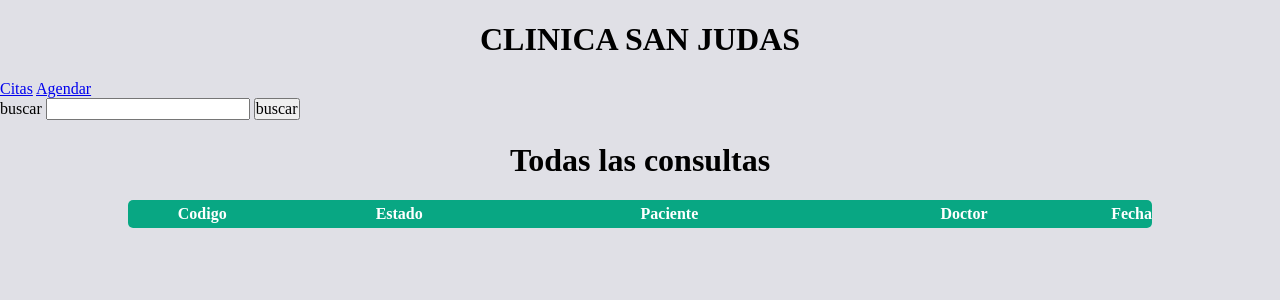
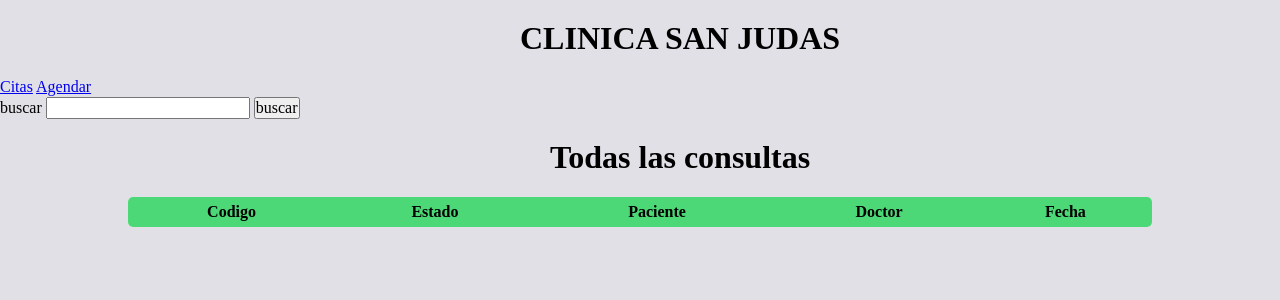
Before and after one commit to rodrigopalomino/proyecto-1, a Node server app: page /consultas in a window 1280 px wide. Shown: the top 300 px of the page. Run offline with Node 20, Linux system fonts and the light colour scheme; data that the repository does not hold is empty; some libraries are stand-ins or nearby versions.

Commit message:
agregando funciones

```diff
--- a/src/controllers/kapu.controllers.js
+++ b/src/controllers/kapu.controllers.js
@@ -32,7 +32,6 @@ export const postFormulario = async (req, res) => {
         if(dni == f_dni.dni){
             validar=false
         }
-        console.log("validar :",validar)
     })
 
     if (validar == true ) {
--- /dev/null
+++ b/src/styles/consultas.style.css
@@ -0,0 +1,46 @@
+* {
+    padding: 0;
+    margin: 0;
+    box-sizing: border-box;
+}
+body {
+    background-color: #e0e0e6;
+}
+
+h1 {
+    margin-left: 80px;
+    margin-top: 20px;
+}
+
+.table-conteiner {
+    width: 80%;
+    margin: 20px auto;
+    border-radius: 5px;
+    overflow: hidden;
+    margin-bottom: 80px;
+}
+
+table {
+    width: 100%;
+    background: white;
+    text-align: center;
+    border-collapse: collapse;
+}
+
+th {
+    background-color: rgb(76, 216, 118);
+    color: black;
+    height: 30px;
+}
+
+td {
+    height: 26px;
+}
+
+.atendido {
+    color: green;
+}
+
+.atendiendo {
+    color: red;
+}
--- a/src/styles/estado.style.css
+++ b/src/styles/estado.style.css
@@ -3,60 +3,21 @@
     margin: 0;
     box-sizing: border-box;
 }
-body {
-    background-color: #e0e0e6;
+
+.estado-consulta {
+    color: white;
 }
 
-h1 {
-    margin-left: 80px;
-    margin-top: 20px;
+.estado-consulta {
+    display: grid;
 }
 
-.table-conteiner {
-    width: 80%;
-    margin: 20px auto;
-    border-radius: 5px;
-    overflow: hidden;
-    margin-bottom: 80px;
+.estado-h3 {
+    grid-column: span 3;
+    margin: 5px;
 }
 
-table {
-    width: 100%;
-    background: white;
-    text-align: center;
-    border-collapse: collapse;
+
+.estado-grupo {
+    margin: 5px;
 }
-
-th {
-    background-color: #08a783;
-    color: white;
-    height: 28px;
-}
-
-td {
-    height: 26px;
-}
-
-.th-codigo {
-    width: 15%;
-}
-
-.th-estado {
-    width: 25%;
-}
-
-.th-paciente {
-    width: 30%;
-}
-
-.th-doctor {
-    width: 30%;
-}
-
-.atendido {
-    color: green;
-}
-
-.atendiendo {
-    color: red;
-}
--- a/src/views/consultas.ejs
+++ b/src/views/consultas.ejs
@@ -8,6 +8,8 @@
 </head>
 <body>
     <%- include('partials/menu.ejs') %>
+
+    <link rel="stylesheet" href="consultas.style.css">
 
     <form method="post">
         <label for="">buscar</label>
--- a/src/views/partials/menu.ejs
+++ b/src/views/partials/menu.ejs
@@ -5,16 +5,13 @@
     <link rel="stylesheet" href="../normalize.css">
     <link rel="stylesheet" href="../styles.css">
     <script src="https://kit.fontawesome.com/359d016a31.js" crossorigin="anonymous"></script>
-    <link
-        href="https://fonts.googleapis.com/css2?family=Geologica:wght@300&display=swap"
-      rel="stylesheet"
-    />
+    <link href="https://fonts.googleapis.com/css2?family=Geologica:wght@300&display=swap" rel="stylesheet"/>
     <div class="titulo">
       <h1>CLINICA SAN JUDAS</h1>
     </div>
     <div class="menu">
       <nav class="menu-nav">
-        <a href="#">Citas</a>
+        <a href="/consultas">Citas</a>
         <a href="/">Agendar</a>
       </nav>
     </div>
```
Also changed, not shown: src/views/estado.ejs (+46 -4 lines).
